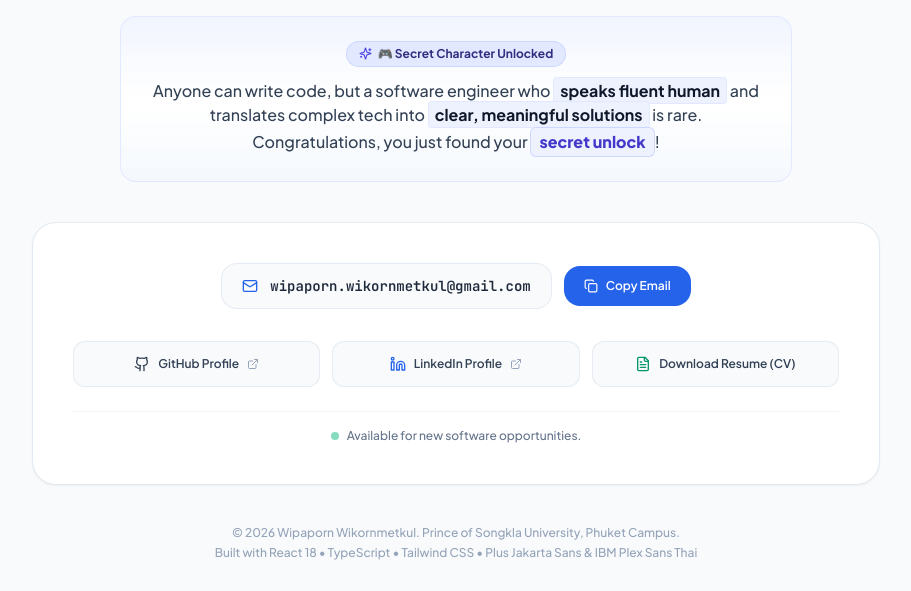
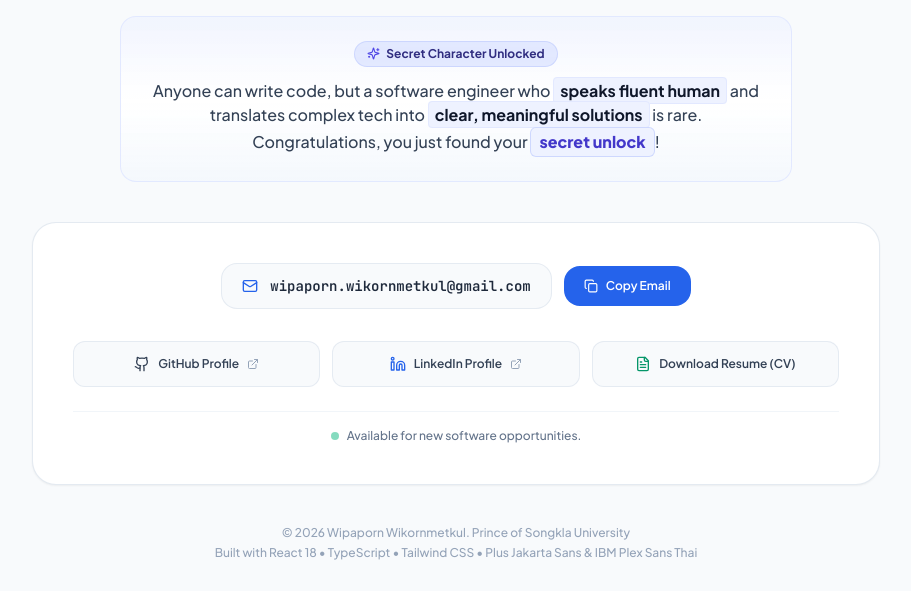
Before and after one commit to Jnetteayecandy/myresumeweb, a React (Vite) app: page / in a window 1280 px wide. Shown: the part 10071-10662 px from the top of the page, without its empty margins (184-1095 px from the left). Built offline with nearby package versions, Linux system fonts and the light colour scheme.

Commit message:
chore: update contact section wording and footer copyright

```diff
--- a/src/components/sections/ContactSection.tsx
+++ b/src/components/sections/ContactSection.tsx
@@ -40,14 +40,14 @@ export const ContactSection: React.FC<ContactSectionProps> = ({ onOpenWindow })
             {/* Small Secret Character Badge */}
             <div className="inline-flex items-center gap-1.5 px-3 py-1 rounded-full bg-indigo-100/90 text-indigo-900 text-xs font-bold border border-indigo-200/80 shadow-2xs">
               <Sparkles size={13} className="text-indigo-600" />
-              <span>{isTh ? '🎮 ปลดล็อกตัวละครลับ (Secret Character)' : '🎮 Secret Character Unlocked'}</span>
+              <span>{isTh ? 'HRคุณเจอตัวsecretแล้ว' : (t.secretBadge || 'HR, you found the secret character!')}</span>
             </div>
 
             {/* Formatted Message */}
             <p className="text-sm sm:text-base text-slate-700 leading-relaxed font-normal">
               {isTh ? (
                 <>
-                  ใครๆ ก็เป็นโปรแกรมเมอร์ได้ แต่โปรแกรมเมอร์ที่ <span className="font-bold text-slate-900 bg-indigo-50 px-1.5 py-0.5 rounded border border-indigo-100/80">คุยภาษาคนทั่วไปรู้เรื่อง</span> และสามารถ <span className="font-bold text-slate-900 bg-indigo-50 px-1.5 py-0.5 rounded border border-indigo-100/80">อธิบายงานเกี่ยวกับโค้ดให้คนธรรมดาเข้าใจได้ง่าย</span> อยู่ที่นี่แล้ว... คุณเจอ <span className="font-extrabold text-indigo-700 bg-indigo-50 px-2 py-0.5 rounded-md border border-indigo-200/80 inline-block mt-1 sm:mt-0">ตัวละครลับ (Secret Character)</span> แล้วค่ะ!
+                  ใครๆ ก็เป็นโปรแกรมเมอร์ได้ แต่โปรแกรมเมอร์ที่ <span className="font-bold text-slate-900 bg-indigo-50 px-1.5 py-0.5 rounded border border-indigo-100/80">คุยภาษาคนทั่วไปรู้เรื่อง</span> และสามารถ <span className="font-bold text-slate-900 bg-indigo-50 px-1.5 py-0.5 rounded border border-indigo-100/80">อธิบายงานเกี่ยวกับโค้ดให้คนธรรมดาเข้าใจได้</span>อยู่ที่นี่แล้วค่ะ
                 </>
               ) : (
                 <>
@@ -136,7 +136,7 @@ export const ContactSection: React.FC<ContactSectionProps> = ({ onOpenWindow })
 
       {/* Footer Info */}
       <footer className="text-xs text-slate-400 space-y-1">
-        <p>© 2026 Wipaporn Wikornmetkul. Prince of Songkla University, Phuket Campus.</p>
+        <p>© 2026 Wipaporn Wikornmetkul. Prince of Songkla University</p>
         <p>{t.footerTech}</p>
       </footer>
     </section>
--- a/src/data/translations.ts
+++ b/src/data/translations.ts
@@ -547,10 +547,10 @@ export const translations = {
       waterSportsVideoLabel: 'คลิปการโต้คลื่นและกิจกรรมทางน้ำ'
     },
     contact: {
-      badge: 'เริ่มต้นการติดต่อ',
-      title: 'มาร่วมสร้างสิ่งยอดเยี่ยมไปด้วยกัน',
-      subtitle: 'ใครๆ ก็เป็นโปรแกรมเมอร์ได้ แต่โปรแกรมเมอร์ที่คุยภาษาคนทั่วไปรู้เรื่อง และสามารถอธิบายงานเกี่ยวกับโค้ดให้คนธรรมดาเข้าใจได้ง่าย อยู่ที่นี่แล้ว... คุณเจอตัวละครลับ (Secret Character) แล้วค่ะ!',
-      secretBadge: 'ปลดล็อกตัวละครลับ (Secret Character)',
+      badge: 'ช่องทางการติดต่อ',
+      title: 'มาร่วมสร้างสิ่งใหม่ๆที่เต็มไปด้วยความสร้างสรรค์ไปด้วยกัน',
+      subtitle: 'ใครๆ ก็เป็นโปรแกรมเมอร์ได้ แต่โปรแกรมเมอร์ที่ คุยภาษาคนทั่วไปรู้เรื่อง และสามารถ อธิบายงานเกี่ยวกับโค้ดให้คนธรรมดาเข้าใจได้อยู่ที่นี่แล้วค่ะ',
+      secretBadge: 'HRคุณเจอตัวsecretแล้ว',
       copyBtn: 'คัดลอกอีเมล',
       copiedBtn: 'คัดลอกอีเมลแล้ว!',
       githubBtn: 'โปรไฟล์ GitHub',
```
